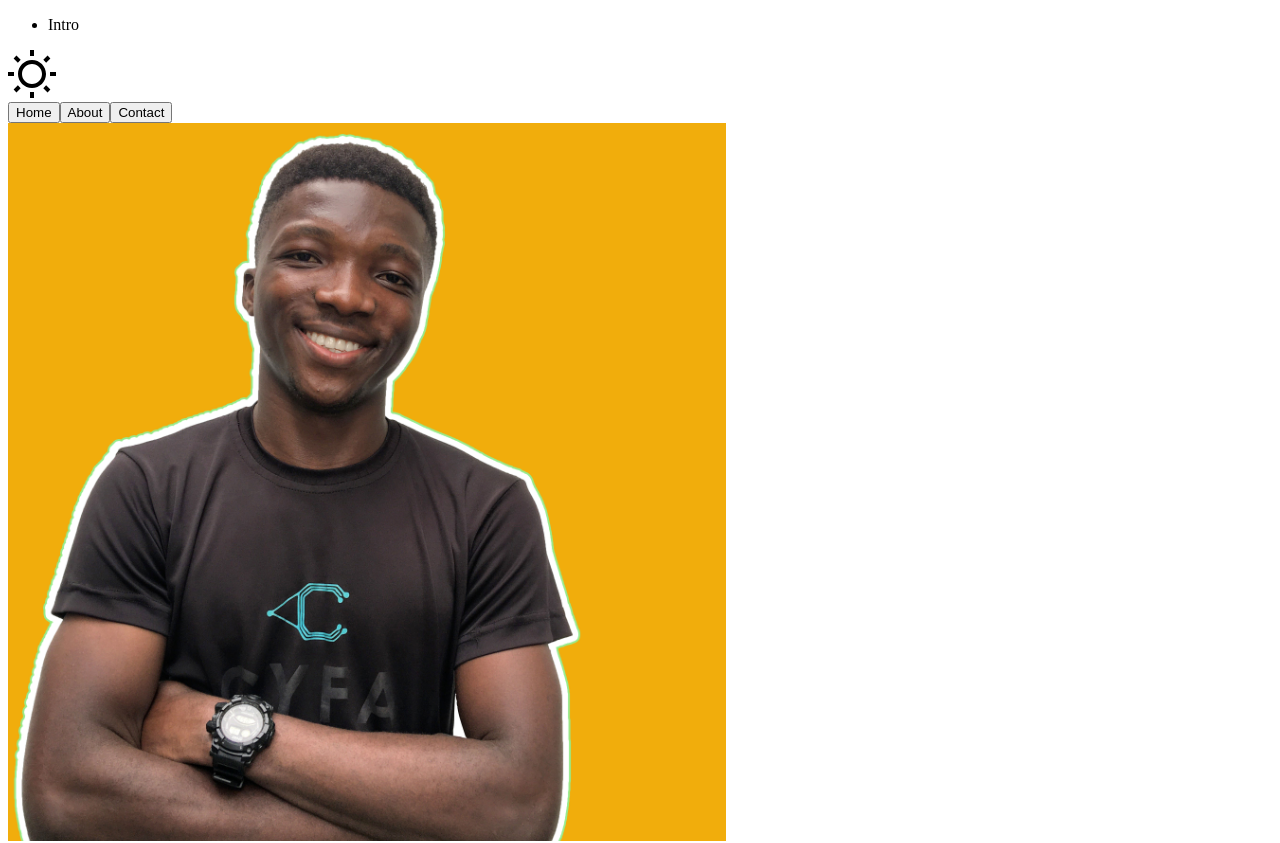
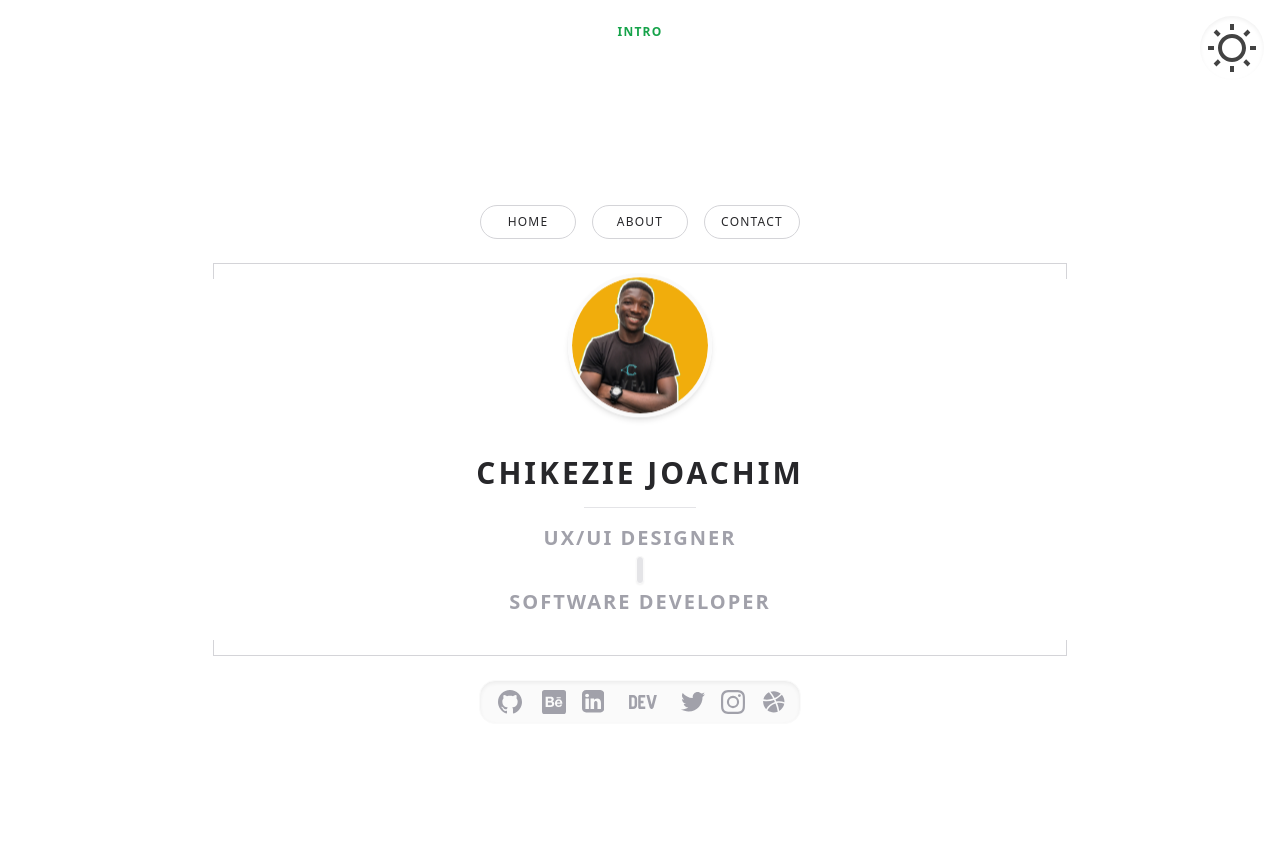
Before and after one commit to chuddyjoachim/personal_website_v1, a Next.js app: page / in a window 1280 px wide. Shown: the top 843 px of the page. Built offline with nearby package versions, Linux system fonts and the light colour scheme.

Commit message:
add custom css file

```diff
--- a/pages/_app.tsx
+++ b/pages/_app.tsx
@@ -1,4 +1,5 @@
 import 'tailwindcss/tailwind.css'
+import '../styles/tailwind.css'
 import type { AppProps } from 'next/app'
 import React from 'react'
 import ThemeContextProvider from '../context/ThemeContext'
--- /dev/null
+++ b/styles/tailwind.css
@@ -0,0 +1,13 @@
+@tailwind base;
+@tailwind components;
+@tailwind utilities;
+
+@layer utilities {
+  .projectcard_left {
+    max-width: 41.6667%;
+    flex: 0 0 41.6667%;
+  }
+  .fwhite{
+      background-color: #f9f9f9;
+  }
+}
```
